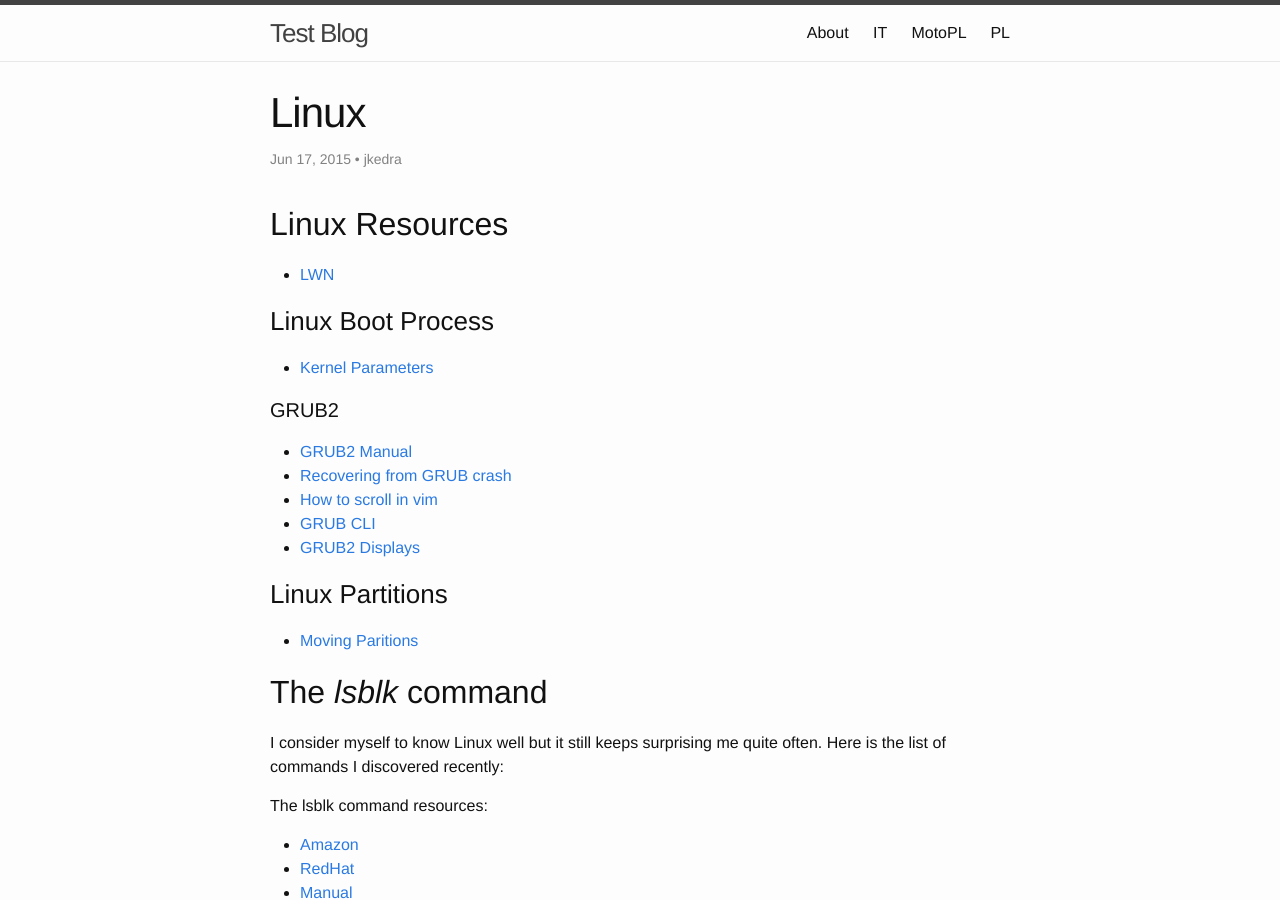
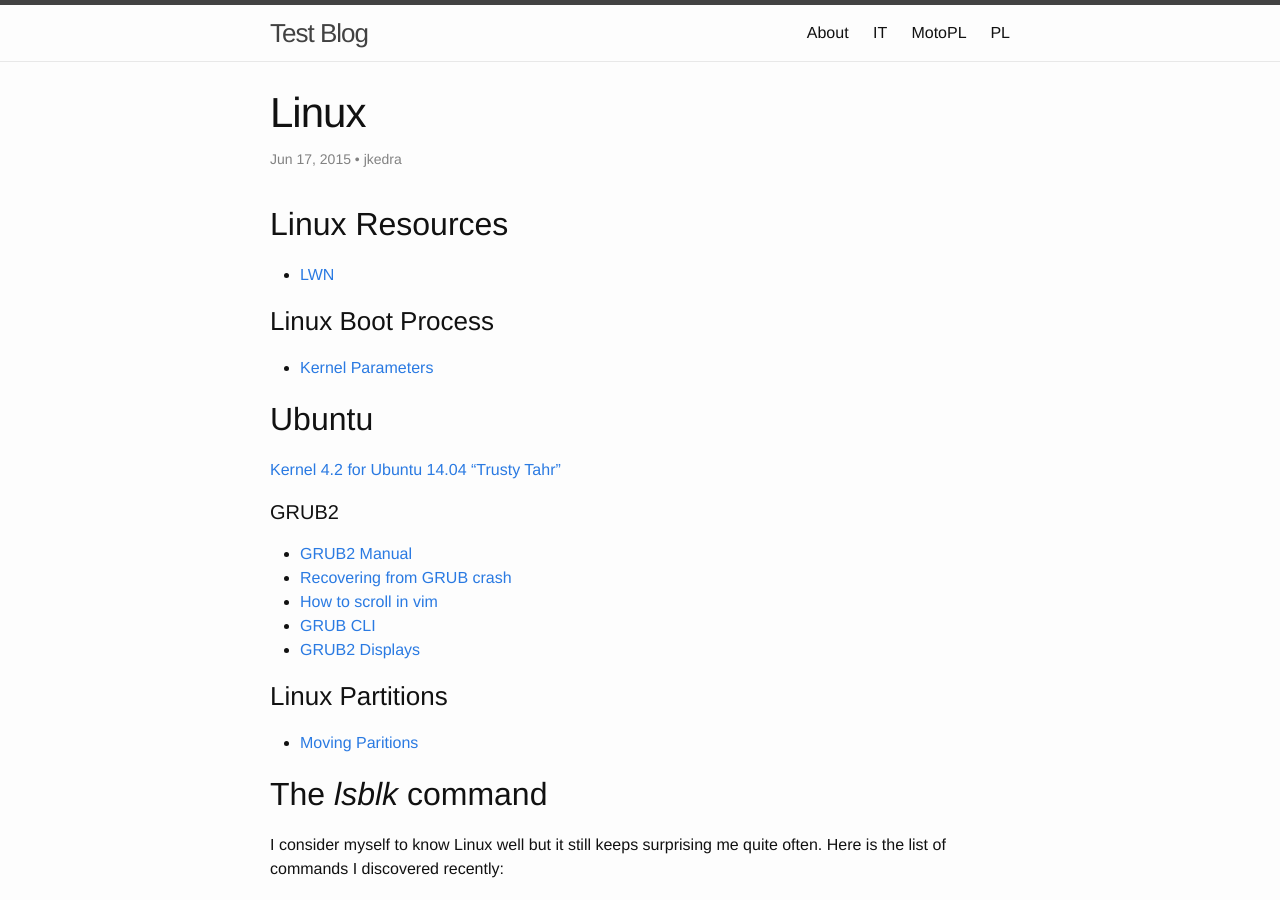
Before and after one commit to jkedra/jkedra.github.io, a Jekyll site: the page built from _posts/2015-06-17-linux.md, in a window 1280 px wide and 900 px high. Built offline with Jekyll 4.4.1, drawn with Linux system fonts in a browser that asks for light colours.

Commit message:
4.2 Kernel for Ubuntu 14.04

```diff
--- a/_posts/2015-06-17-linux.md
+++ b/_posts/2015-06-17-linux.md
@@ -12,6 +12,10 @@ categories: unix
 
 ### Linux Boot Process
 * [Kernel Parameters](https://www.kernel.org/doc/Documentation/kernel-parameters.txt)
+
+## Ubuntu
+[Kernel 4.2 for Ubuntu 14.04 "Trusty
+Tahr"](http://askubuntu.com/questions/690149/when-will-4-2-0-kernel-be-available-for-14-04-lts)
 
 #### GRUB2
 * [GRUB2 Manual](http://www.gnu.org/software/grub/manual/grub.html)
```
Also changed, not shown: _drafts/btrfs.md (+4 -0 lines).
